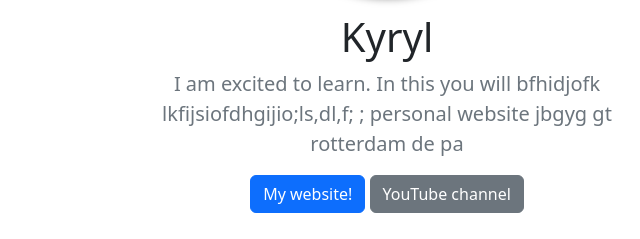
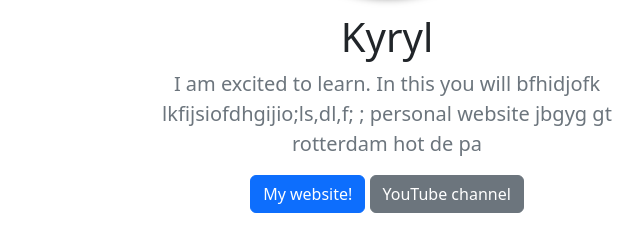
Before and after one commit to Alyona-Nekhryshchyniuk/html, a plain HTML site: page index.html in a window 1280 px wide. Shown: the part 371-610 px from the top of the page, 253-893 px from the left. Drawn offline with nearby package versions, Linux system fonts and the light colour scheme.

Commit message:
first commit

```diff
--- a/index.html
+++ b/index.html
@@ -66,8 +66,8 @@
           <h1 class="fw-light">Kyryl</h1>
           <p class="lead text-muted">
             I am excited to learn. In this you will bfhidjofk
-            lkfijsiofdhgijio;ls,dl,f; ; personal website jbgyg gt rotterdam de
-            pa
+            lkfijsiofdhgijio;ls,dl,f; ; personal website jbgyg gt rotterdam hot
+            de pa
           </p>
           <a
             href="https://cute-tapioca-4f522d.netlify.app"
```
